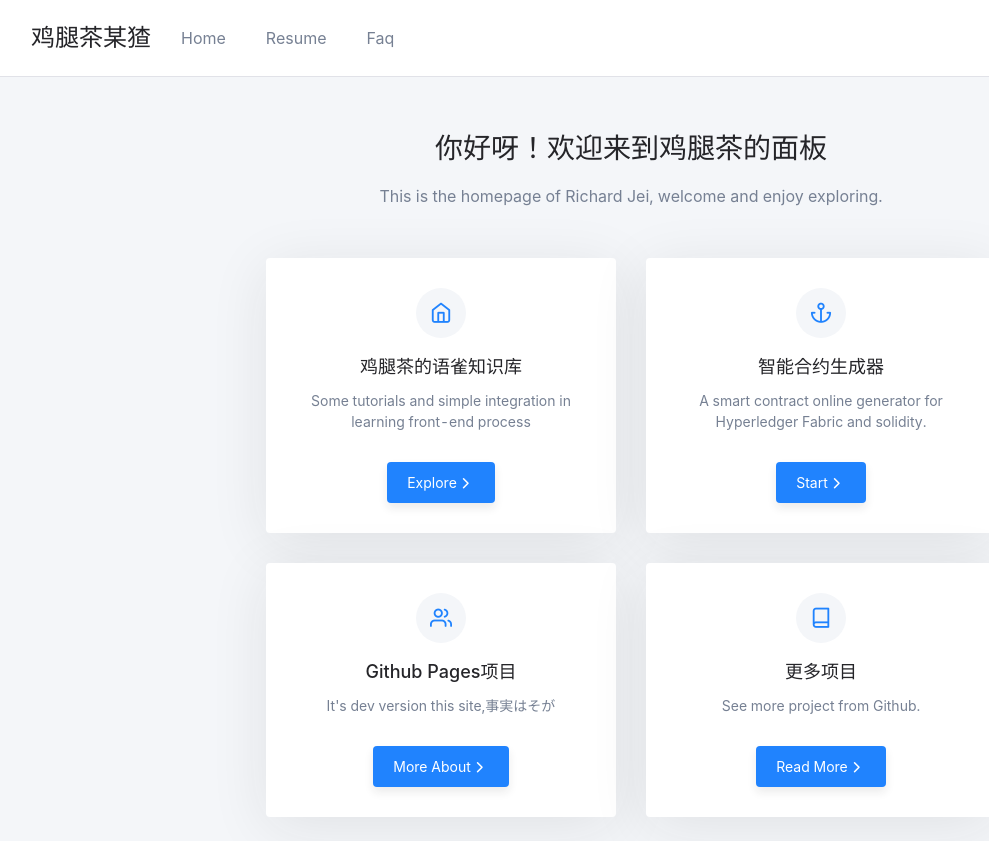
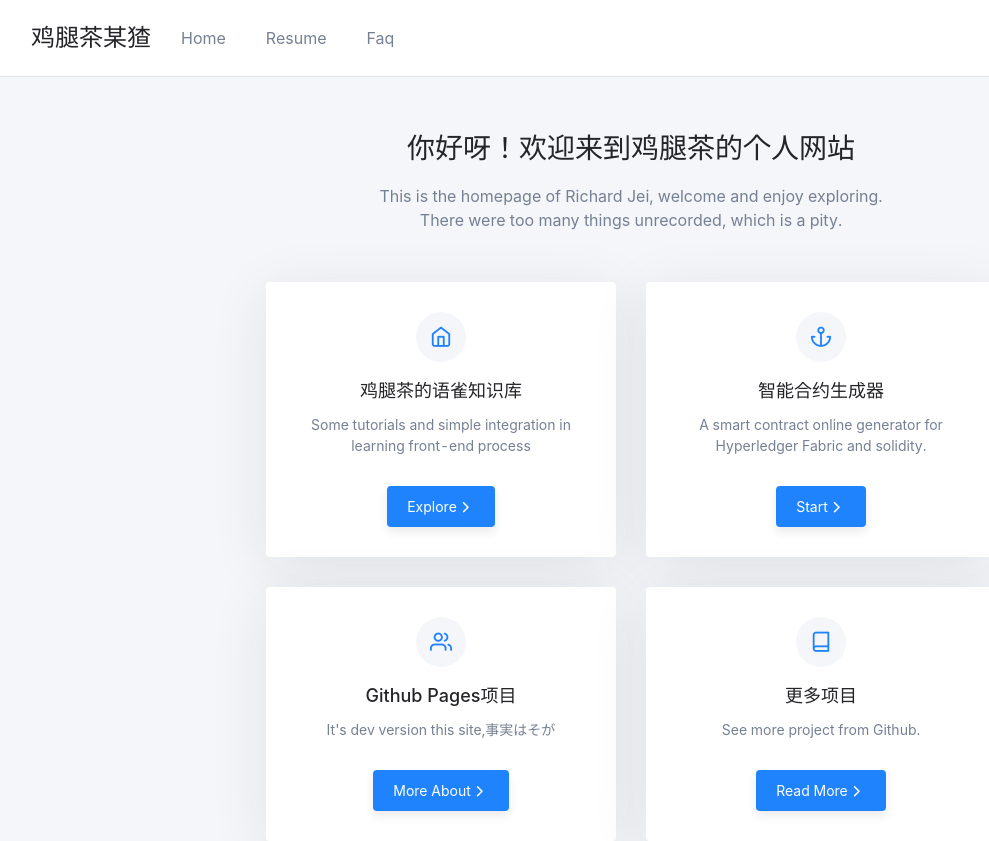
Before and after one commit to Sossmc/rc, a React (Create React App) app: page / in a window 1280 px wide. Shown: the top 841 px of the page, without its empty margins (9-998 px from the left). Built offline with nearby package versions, Linux system fonts and the light colour scheme.

Commit message:
update icon

```diff
--- a/src/Neat/NeatHome.js
+++ b/src/Neat/NeatHome.js
@@ -47,10 +47,11 @@ class Ncontainer extends Component{
           <div class="container">
             <div class="row u-justify-center">
               <div class="col-lg-6 u-text-center">
-                <h2 class="u-mb-small">你好呀！欢迎来到鸡腿茶的面板</h2>
+                <h2 class="u-mb-small">你好呀！欢迎来到鸡腿茶的个人网站</h2>
                 <p class="u-text-large u-mb-large">
-                  This is the homepage of Richard Jei,
-                  welcome and enjoy exploring.
+                  This is the homepage of Richard Jei, welcome and enjoy exploring.
+                  <br />
+                  There were too many things unrecorded, which is a pity.
                 </p>
               </div>
             </div>
```
Also changed, not shown: 1 other file (tests, documents, lock files or other folders).
